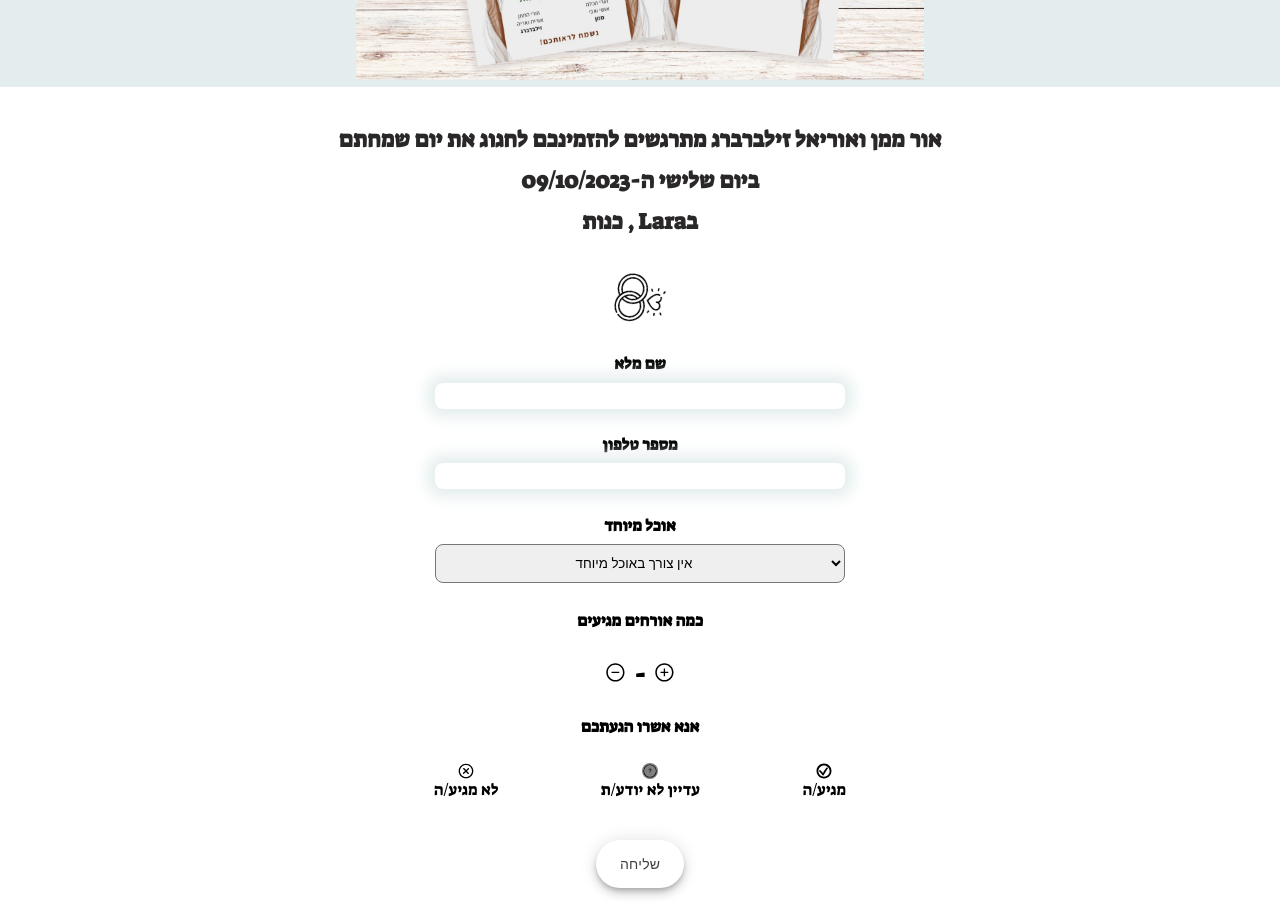
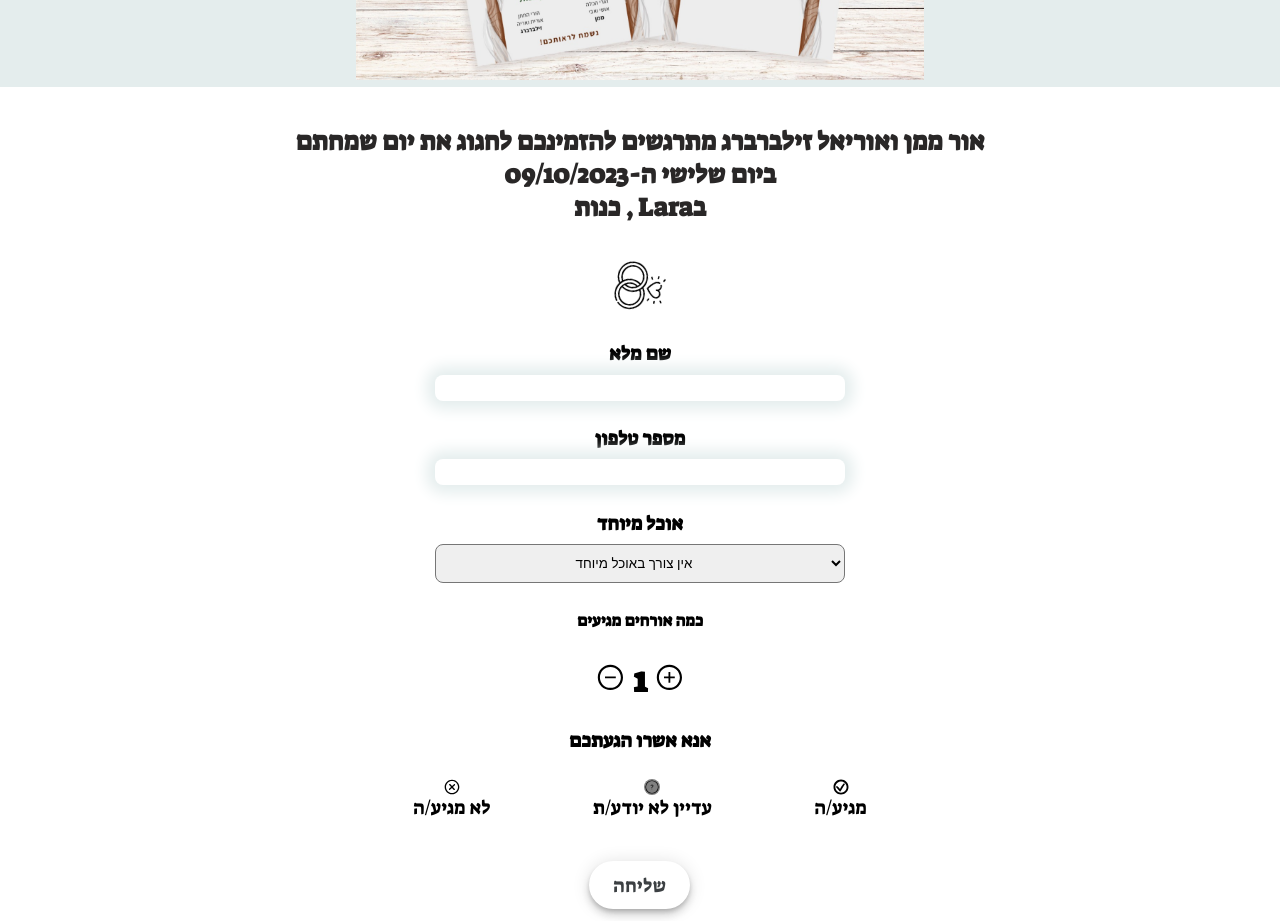
Before and after one commit to moriyaeldar/rsvp, a React (Create React App) app: page / in a window 1280 px wide. Shown: the part 240-1161 px from the top of the page. Built offline with nearby package versions, Linux system fonts and the light colour scheme.

Commit message:
ui changes

```diff
--- a/src/App.css
+++ b/src/App.css
@@ -21,7 +21,7 @@
   display: flex;
   flex-direction: column;
   font-weight: bold;
-  font-size: 1.4rem;
+  font-size: 1.6rem;
 }
 .confirmation{
 display: flex;
@@ -33,6 +33,7 @@ cursor: pointer;
 
 span{
   margin-bottom: 2%;
+  font-size: 1.2rem;
 }
 .column{
   display: flex;
@@ -50,7 +51,7 @@ span{
 }
 label{
   margin-bottom: 2%;
-  font-size: 1rem;
+  font-size: 1.2rem;
 }
 h5{
   font-size: 1rem;
@@ -75,7 +76,7 @@ h5{
 }
 .amount{
   cursor: pointer;
-  font-size: 1.3rem;
+  font-size: 1.8rem;
 }
 .amount-num{
   margin: 2%;
@@ -110,9 +111,9 @@ button{
   cursor: pointer;
   display: inline-flex;
   fill: currentcolor;
-  font-family: "Google Sans",Roboto,Arial,sans-serif;
-  font-size: 14px;
+  font-size: 1.2rem;
   font-weight: 500;
+  font-family: SuezOne-Regular;
   height: 48px;
   justify-content: center;
   letter-spacing: .25px;
--- a/src/App.js
+++ b/src/App.js
@@ -13,7 +13,7 @@ function App() {
   const [phone, setPhone] = useState("");
   const [name, setName] = useState("");
   const [special, setSpecial] = useState("אין צורך באוכל מיוחד");
-  const [amount, setAmount] = useState(0);
+  const [amount, setAmount] = useState(1);
   const [isComing, setIsComing] = useState(null);
 
 const Axios = axios.create({
@@ -54,9 +54,9 @@ navigate("/success");
          <img src={wedding} className="wedding-invite-img" alt="הזמנה"></img>
         </div>
         <div className="invite-txt">
-        <span>אור ממן ואוריאל זילברברג מתרגשים להזמינכם לחגוג את יום שמחתם</span>
-        <span>ביום שלישי ה-09/10/2023
-        </span>כנות , Laraב
+        <div>אור ממן ואוריאל זילברברג מתרגשים להזמינכם לחגוג את יום שמחתם</div>
+        <div>ביום שלישי ה-09/10/2023
+        </div>כנות , Laraב
         </div>
       </header>
      <img src={logo} className="App-logo" alt="logo" />
@@ -100,7 +100,6 @@ navigate("/success");
             <CgCloseO className={!isComing&& isComing !== null ? 'red' :'white' }/>
           <span>לא מגיע/ה</span>
           </div>
-
         </div>
          <button>שליחה</button>
         </form>
```
